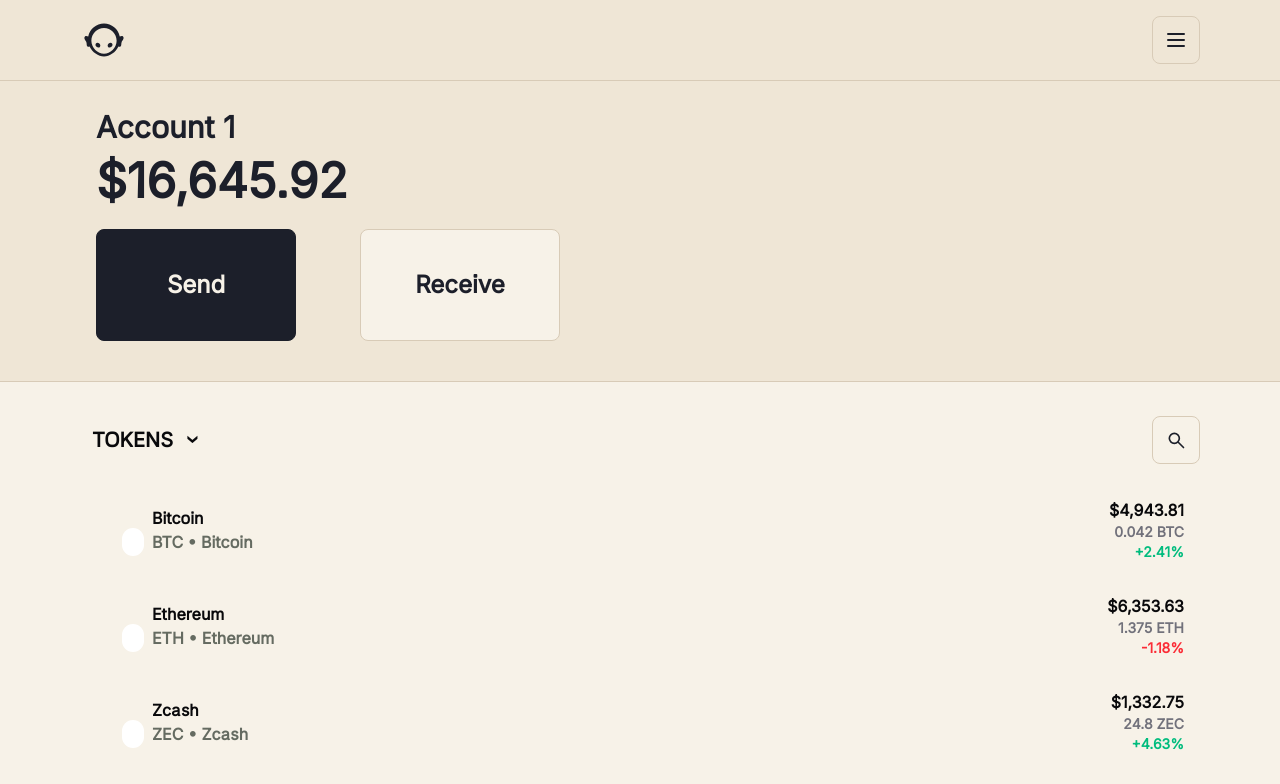
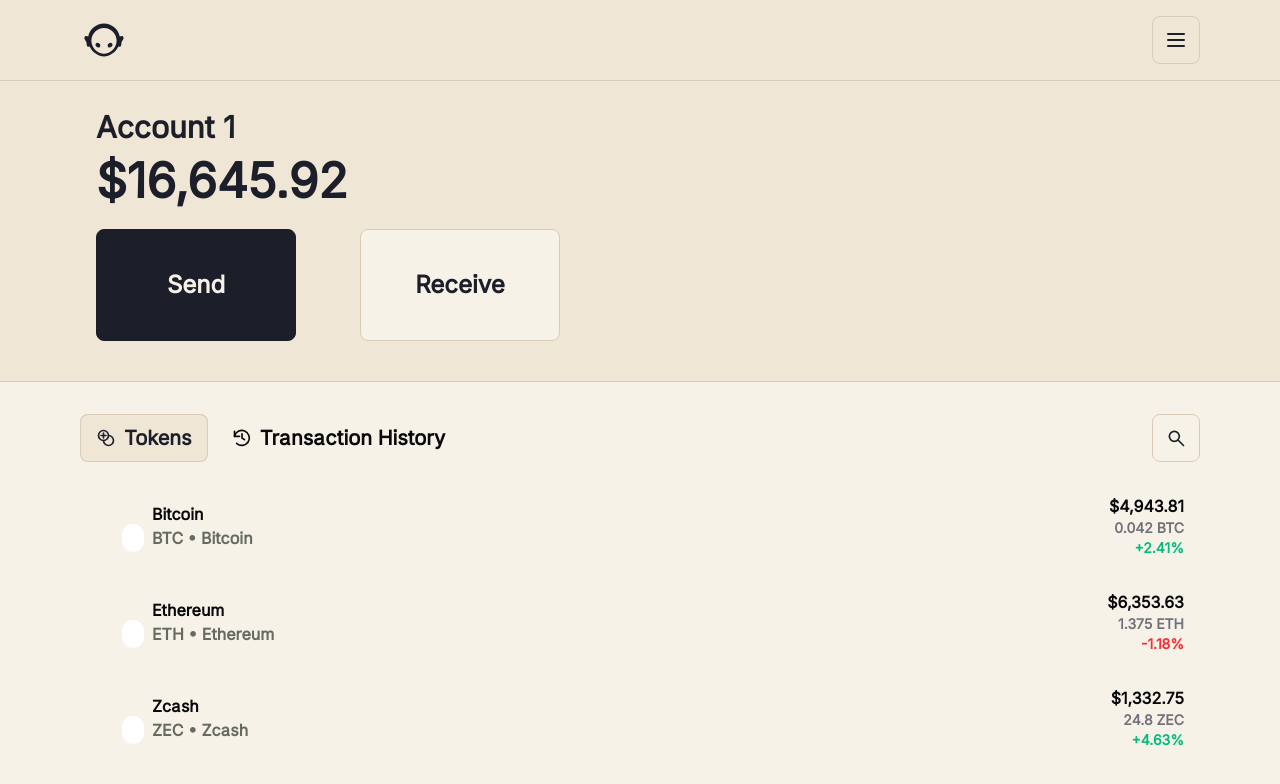
Before and after one commit to 4acha4a/clarity-wallet, a Next.js app: page / in a window 1280 px wide. Shown: the top 784 px of the page. Built offline with nearby package versions, Linux system fonts and the light colour scheme; some icons are missing.

Commit message:
feat: add wallet tabs with SVG icons

```diff
--- a/src/components/Tokens/Tokens.tsx
+++ b/src/components/Tokens/Tokens.tsx
@@ -1,28 +1,20 @@
+import { useState } from "react";
 import Button from "../Button";
 import TokenList, { WalletToken } from "./TokenList";
+import WalletTabs, { Tab } from "./WalletTabs";
 
 interface TokensProps {
     tokenList: WalletToken[];
     balancesVisible: boolean;
-    tokenListVisible: boolean;
-    setTokenListVisible: () => void;
 }
 
-export default function Tokens({tokenList, balancesVisible, tokenListVisible, setTokenListVisible}: TokensProps) {
+export default function Tokens({tokenList, balancesVisible}: TokensProps) {
+    const [activeTab, setActiveTab] = useState<Tab>("tokens");
     return (
         <div className="w-full flex-1 bg-background py-8">
             <div className="section-inner flex flex-col gap-4">
             <div className="flex items-center justify-between text-text font-bold text-xl">
-                <Button variant="transparent" className="p-3 font-mono" onClick={setTokenListVisible}>
-                    {tokenListVisible ? "TOKENS" : "TOKENS"}
-                    <span
-                        aria-hidden="true"
-                        className="token-list-chevron ml-4 inline-block"
-                        data-open={tokenListVisible}
-                    >
-                        ›
-                    </span>
-                </Button>
+                <WalletTabs activeTab={activeTab} onToggleTab={setActiveTab}/>
                 <Button variant="secondary" className="flex size-12 items-center justify-center" aria-label="Search tokens">
                     <span
                         aria-hidden="true"
@@ -33,9 +25,9 @@ export default function Tokens({tokenList, balancesVisible, tokenListVisible, se
             </div>
             <div
                 className="token-list-collapse"
-                data-open={tokenListVisible}
-                inert={!tokenListVisible}
-                aria-hidden={!tokenListVisible}
+                data-open={activeTab === "tokens"}
+                inert={!(activeTab === "tokens")}
+                aria-hidden={!(activeTab === "tokens")}
             >
                 <div>
                     <TokenList balancesVisible={balancesVisible}>
--- /dev/null
+++ b/src/components/Tokens/WalletTabs.tsx
@@ -0,0 +1,40 @@
+import Button from "../Button";
+
+interface WalletTabsProps {
+    activeTab: Tab;
+    onToggleTab: (tab: Tab) => void;
+}
+
+export type Tab = "tokens" | "history";
+
+export default function WalletTabs({activeTab, onToggleTab}: WalletTabsProps) {
+    const buttonType = "transparent";
+
+    return (
+        <div className="flex h-12 gap-2">
+            <Button
+                variant={activeTab === "tokens" ? `${buttonType}_selected` : `${buttonType}`}
+                onClick={() => onToggleTab("tokens")}
+                className="gap-2 rounded-lg px-4 py-2"
+            >
+                <span
+                    aria-hidden="true"
+                    className="size-5 shrink-0 bg-current mask-[url('/icons/tokens.svg')] mask-contain mask-no-repeat mask-center"
+                />
+                Tokens
+            </Button>
+
+            <Button
+                variant={activeTab === "history" ? `${buttonType}_selected` : `${buttonType}`}
+                onClick={() => onToggleTab("history")}
+                className="gap-2 rounded-lg px-4 py-2"
+            >
+                <span
+                    aria-hidden="true"
+                    className="size-5 shrink-0 bg-current mask-[url('/icons/transaction-history.svg')] mask-contain mask-no-repeat mask-center"
+                />
+                Transaction History
+            </Button>
+        </div>
+    );
+}
--- a/src/components/WalletDashboard.tsx
+++ b/src/components/WalletDashboard.tsx
@@ -16,8 +16,6 @@ export default function WalletDashboard({ tokens }: WalletDashboardProps) {
         (total, token) => total + token.balance * token.priceUsd,
         0,
     );
-    const [tokenListVisible, setTokenListVisible] = useState(true);
-
     return (
         <>
         <Header />
@@ -26,7 +24,7 @@ export default function WalletDashboard({ tokens }: WalletDashboardProps) {
             onToggleBalances={() => setBalancesVisible((visible) => !visible)}
             totalWalletValue={totalWalletValue}
         />
-        <Tokens balancesVisible={balancesVisible} tokenList={tokens} tokenListVisible={tokenListVisible} setTokenListVisible={() => setTokenListVisible((visible) => !visible)}></Tokens>
+        <Tokens balancesVisible={balancesVisible} tokenList={tokens}></Tokens>
         </>
     );
 }
```
Also changed, not shown: public/icons/tokens.svg (added), public/icons/transaction-history.svg (added).
